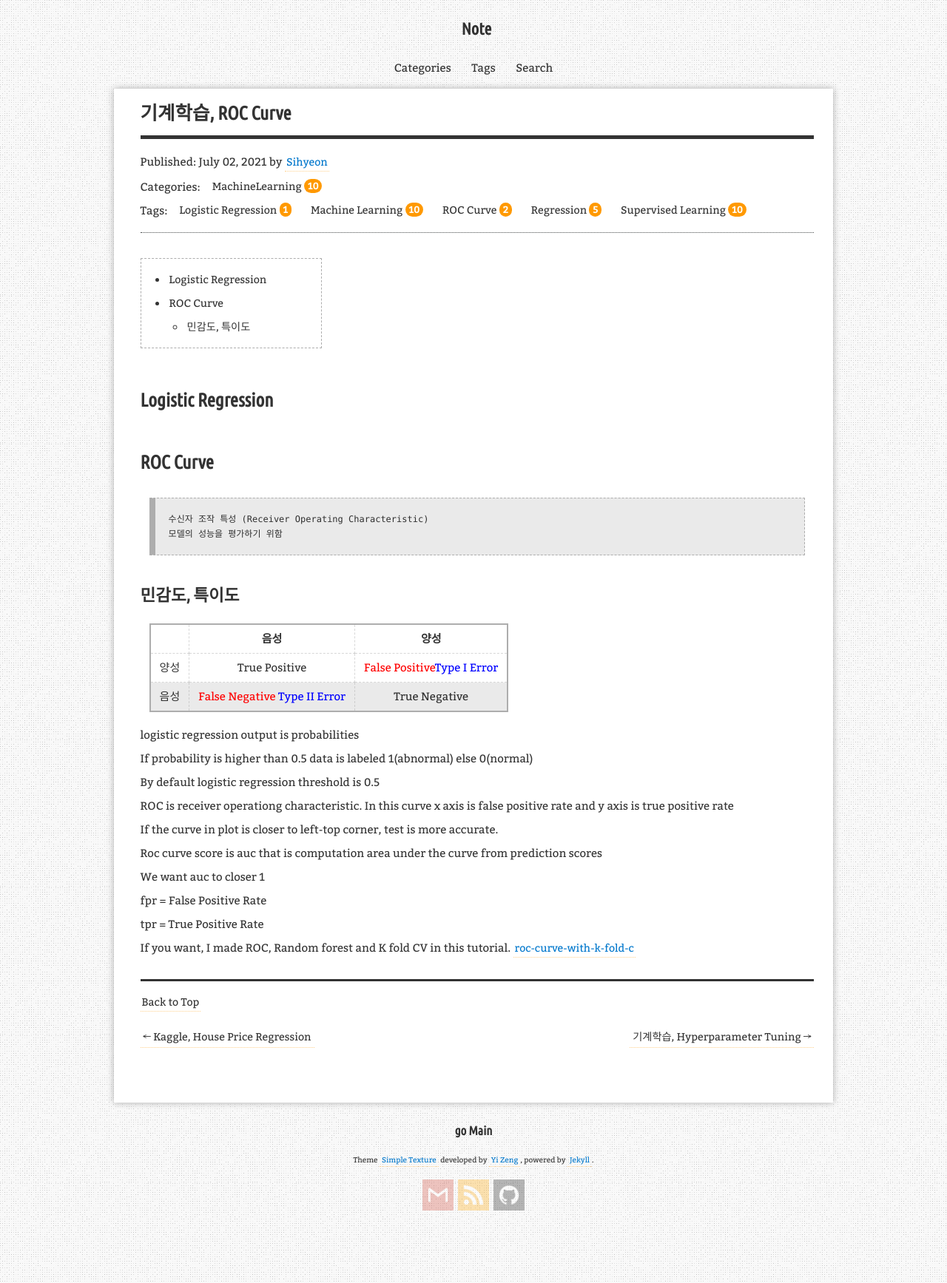
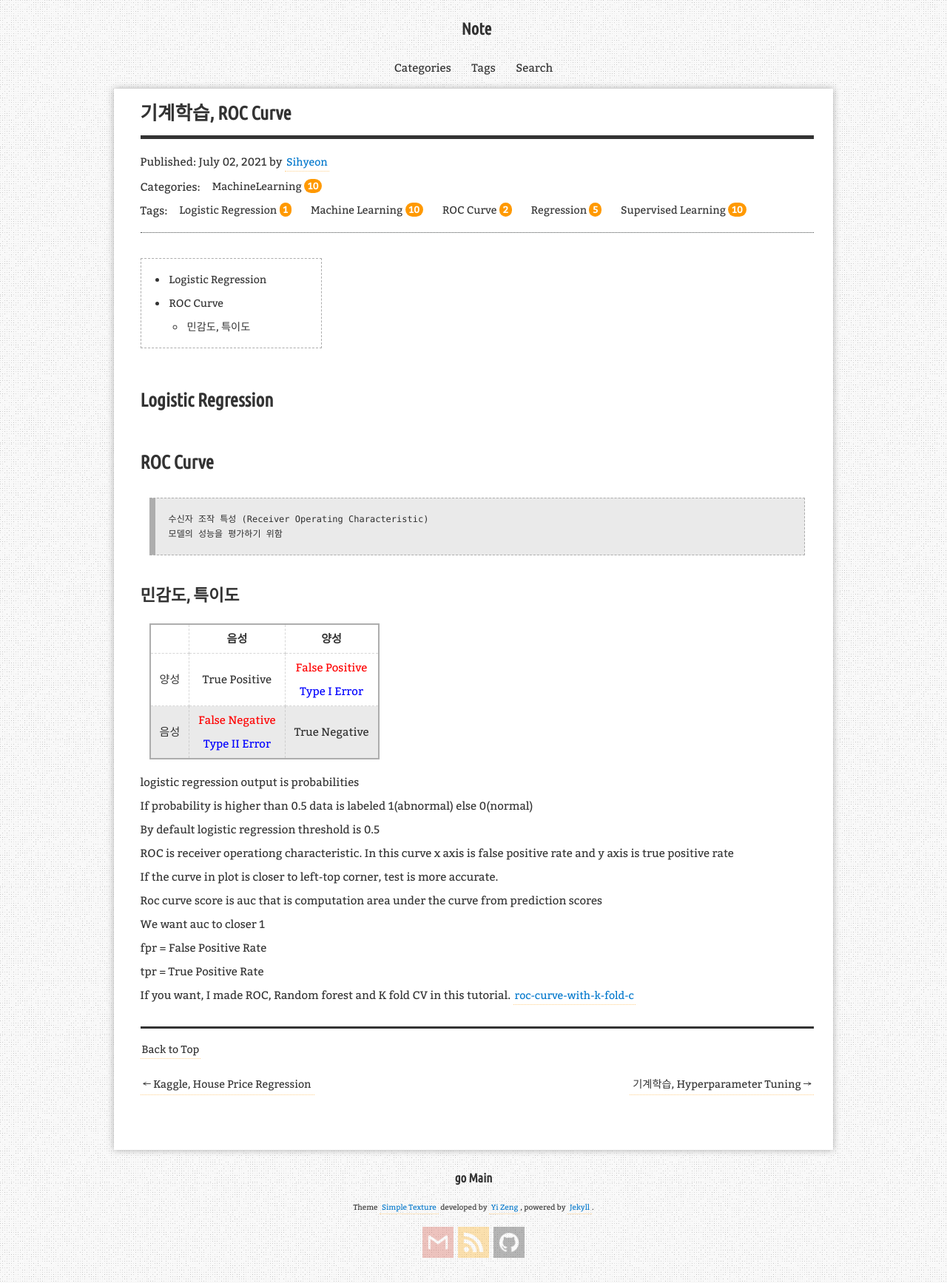
Before and after one commit to aristohyun/aristohyun.github.io, a Jekyll site: the page built from _posts/2021-07-02-ROC-Curve.md, in a window 1280 px wide. Shown: the whole page at 74% size. Built offline with Jekyll 4.4.1, drawn with Linux system fonts in a browser that asks for light colours; comment, search, counter and statistics services are not loaded.

Commit message:
Update 2021-07-02-ROC-Curve.md

```diff
--- a/_posts/2021-07-02-ROC-Curve.md
+++ b/_posts/2021-07-02-ROC-Curve.md
@@ -23,8 +23,8 @@ redirect_from:
 
 | | 음성 | 양성 |
 |:---:|:---:|:---:|
-|양성|True Positive|<span style="color:red">False Positive</span><span style="color:blue">Type I Error</span>|
-|음성|<span style="color:red"> False Negative</span><span style="color:blue"> Type II Error </span>|True Negative|
+|양성|True Positive|<span style="color:red">False Positive</span><br /><span style="color:blue">Type I Error</span>|
+|음성|<span style="color:red"> False Negative</span><br /><span style="color:blue"> Type II Error </span>|True Negative|
 
 logistic regression output is probabilities
 If probability is higher than 0.5 data is labeled 1(abnormal) else 0(normal)
```
